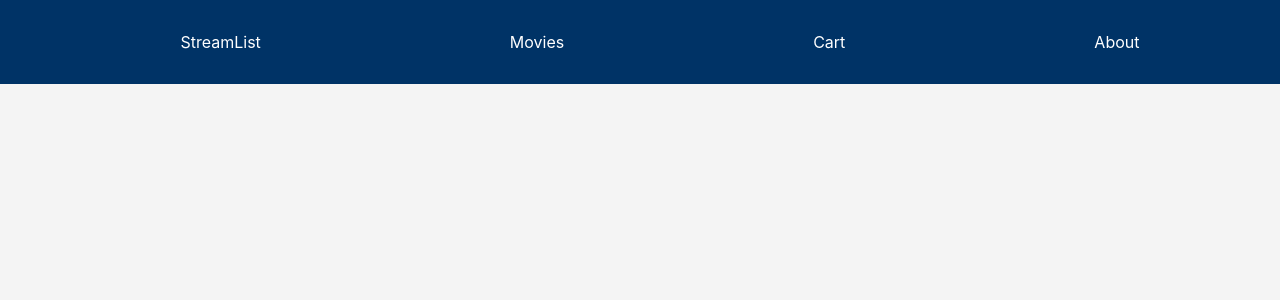
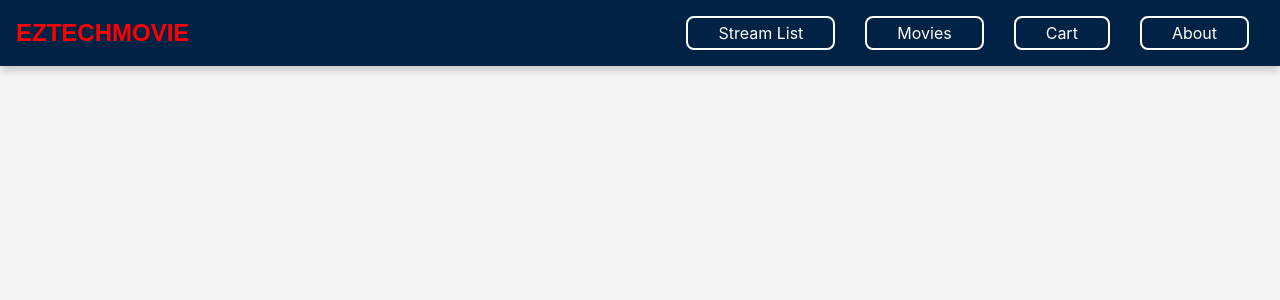
Before and after one commit to keytz7/streamlist, a React (Create React App) app in the folder streamlist/: page / in a window 1280 px wide. Shown: the top 300 px of the page. Built offline with nearby package versions, Linux system fonts and the light colour scheme.

Commit message:
Navbar.js

```diff
--- a/streamlist/src/components/Navbar.js
+++ b/streamlist/src/components/Navbar.js
@@ -2,16 +2,77 @@ import React from 'react';
 import { Link } from 'react-router-dom';
 
 const Navbar = () => {
-    return (
-        <nav>
-            <ul>
-                <li><Link to="/">StreamList</Link></li>
-                <li><Link to="/movies">Movies</Link></li>
-                <li><Link to="/cart">Cart</Link></li>
-                <li><Link to="/about">About</Link></li>
-            </ul>
-        </nav>
-    );
+  return (
+    <nav style={{
+      display: 'flex',
+      alignItems: 'center',
+      justifyContent: 'space-between',
+      padding: '1rem',
+      backgroundColor: '#002244',
+      boxShadow: '0 4px 8px rgba(0, 0, 0, 0.2)' // Add shadow for modern look
+    }}>
+      <div style={{
+        fontSize: '24px',
+        fontWeight: 'bold',
+        color: '#ff0000',
+        fontFamily: 'Montserrat, sans-serif',
+        textTransform: 'uppercase' // Capitalize the text
+      }}>
+        EzTechMovie
+      </div>
+      <ul style={{
+        display: 'flex',
+        listStyleType: 'none',
+        margin: 0,
+        padding: 0
+      }}>
+        <li style={{
+          margin: '0 15px',
+          border: '2px solid white',
+          borderRadius: '8px', // Rounded corners for a modern look
+          padding: '5px 15px',
+          transition: 'background-color 0.3s',
+        }}>
+          <Link to="/" style={{ color: 'white', textDecoration: 'none' }}>
+            <i className="fas fa-film"></i> Stream List
+          </Link>
+        </li>
+        <li style={{
+          margin: '0 15px',
+          border: '2px solid white',
+          borderRadius: '8px',
+          padding: '5px 15px',
+          transition: 'background-color 0.3s',
+        }}>
+          <Link to="/movies" style={{ color: 'white', textDecoration: 'none' }}>
+            <i className="fas fa-video"></i> Movies
+          </Link>
+        </li>
+        <li style={{
+          margin: '0 15px',
+          border: '2px solid white',
+          borderRadius: '8px',
+          padding: '5px 15px',
+          transition: 'background-color 0.3s',
+        }}>
+          <Link to="/cart" style={{ color: 'white', textDecoration: 'none' }}>
+            <i className="fas fa-shopping-cart"></i> Cart
+          </Link>
+        </li>
+        <li style={{
+          margin: '0 15px',
+          border: '2px solid white',
+          borderRadius: '8px',
+          padding: '5px 15px',
+          transition: 'background-color 0.3s',
+        }}>
+          <Link to="/about" style={{ color: 'white', textDecoration: 'none' }}>
+            <i className="fas fa-info-circle"></i> About
+          </Link>
+        </li>
+      </ul>
+    </nav>
+  );
 };
 
 export default Navbar;
```
